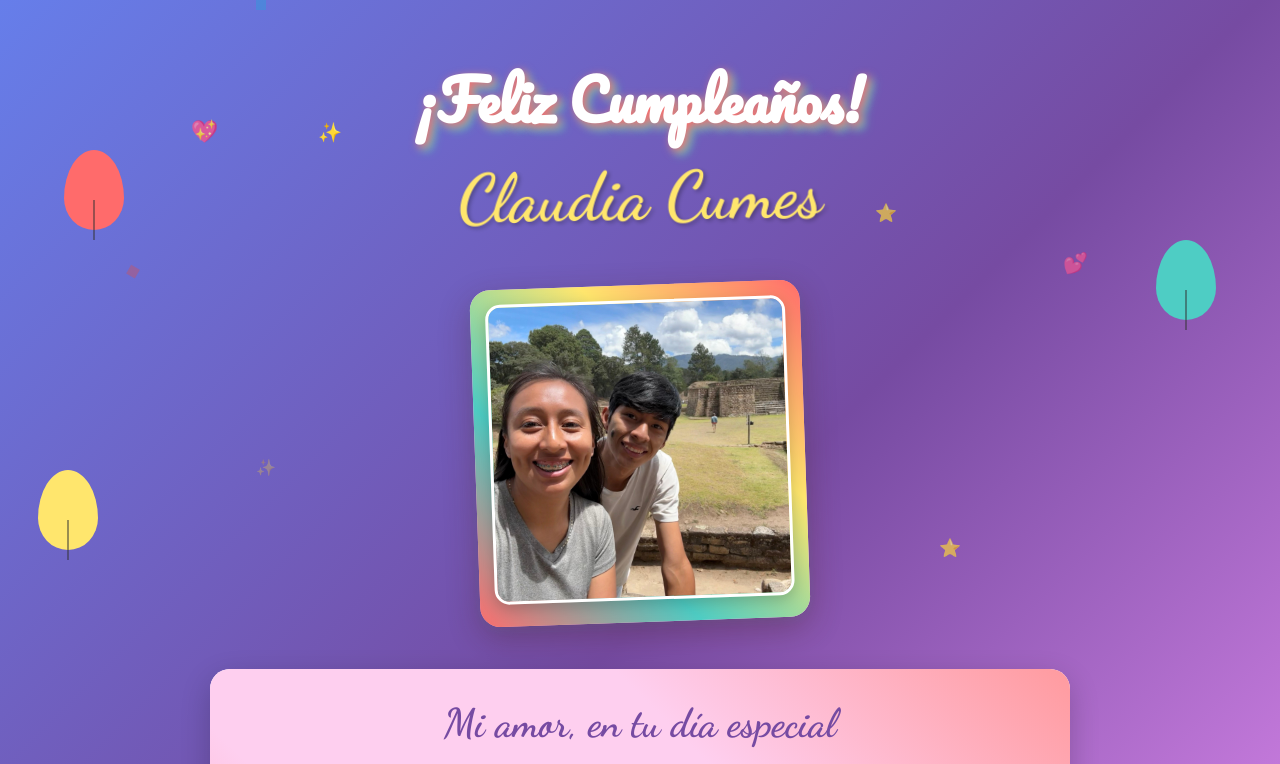
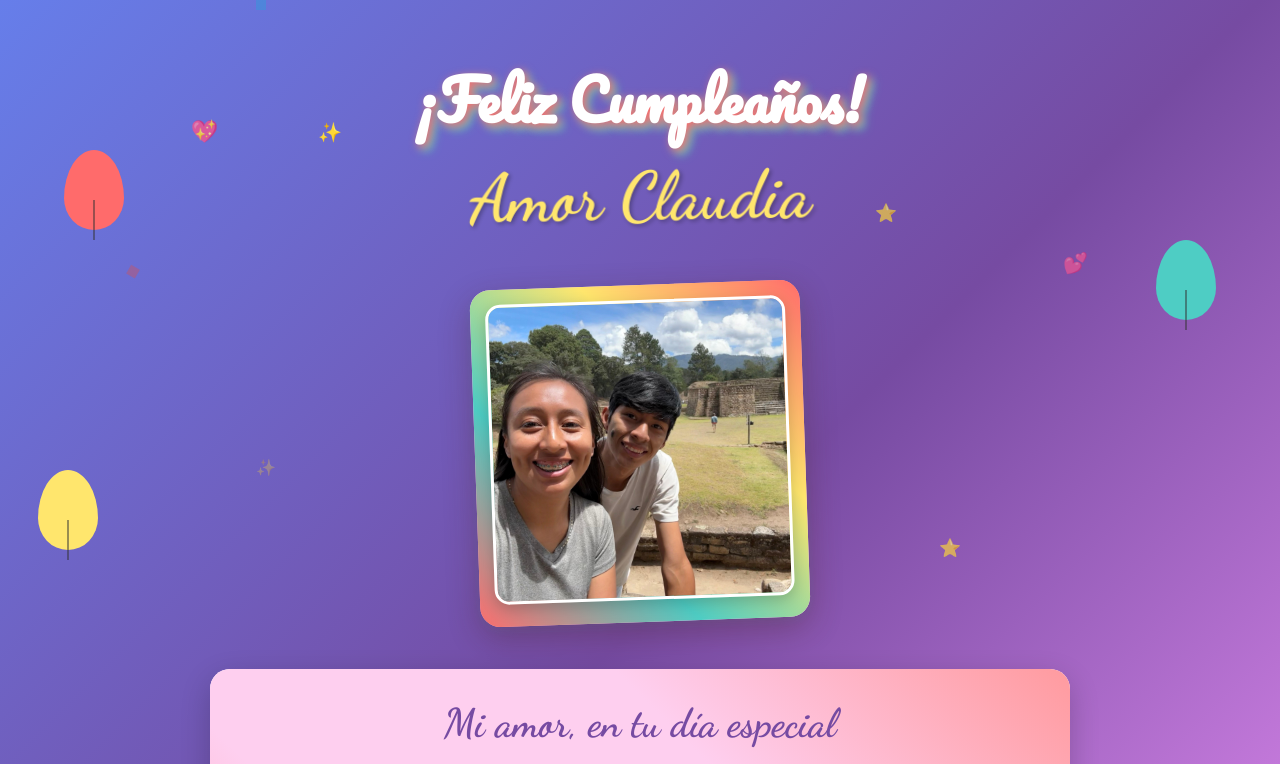
Before and after one commit to Benitez1484/cumple-amor, a plain HTML site: page index.html in a window 1280 px wide. Shown: the top 764 px of the page. Drawn offline with Linux system fonts and the light colour scheme.

Commit message:
nombre de amor

```diff
--- a/index.html
+++ b/index.html
@@ -362,7 +362,7 @@
         <!-- Título principal -->
         <div class="titulo-principal">
             <h1 class="feliz-cumpleanos">¡Feliz Cumpleaños!</h1>
-            <h2 class="nombre-cumpleanera">Claudia Cumes</h2>
+            <h2 class="nombre-cumpleanera">Amor Claudia</h2>
         </div>
 
         <!-- Foto especial -->
```
